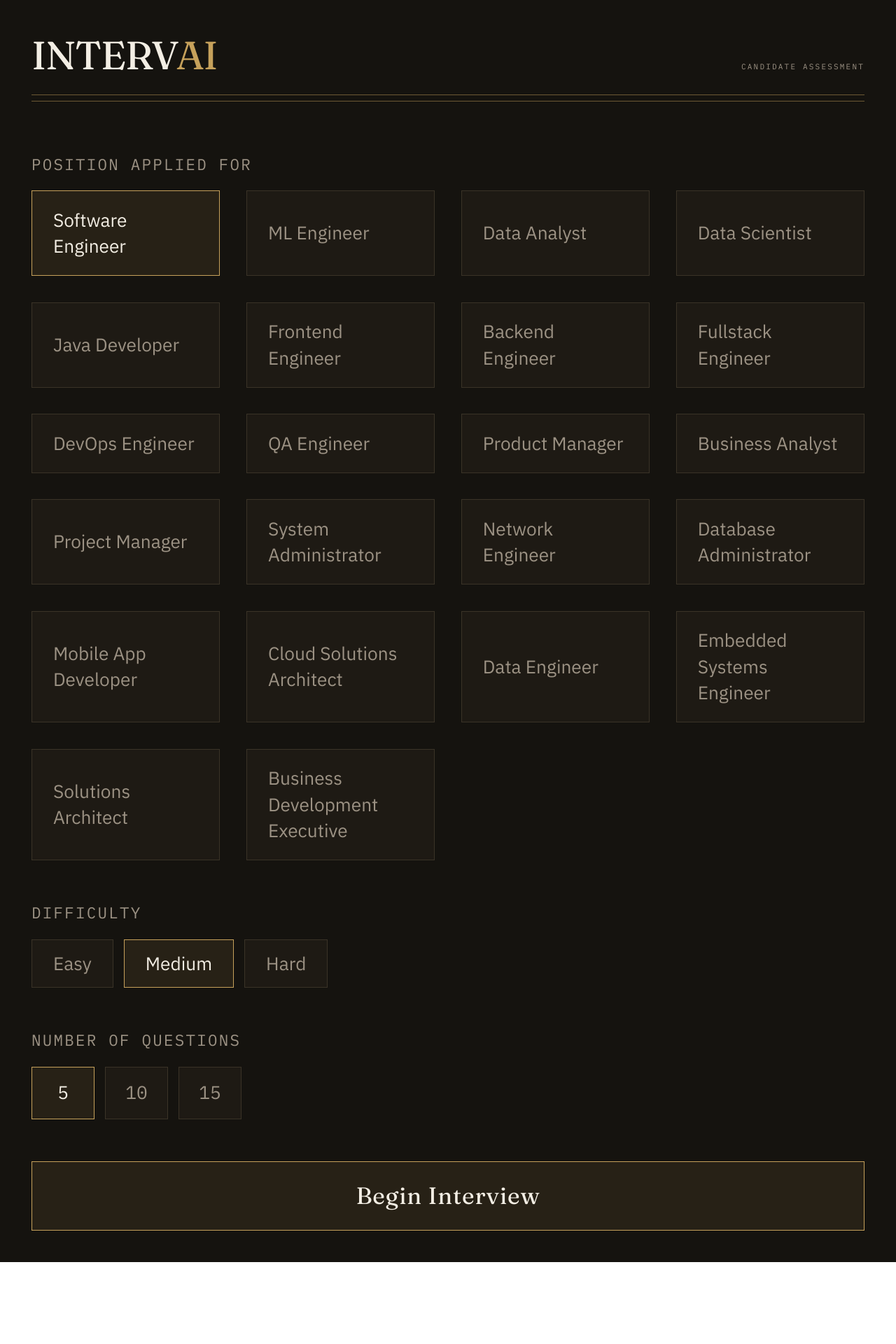
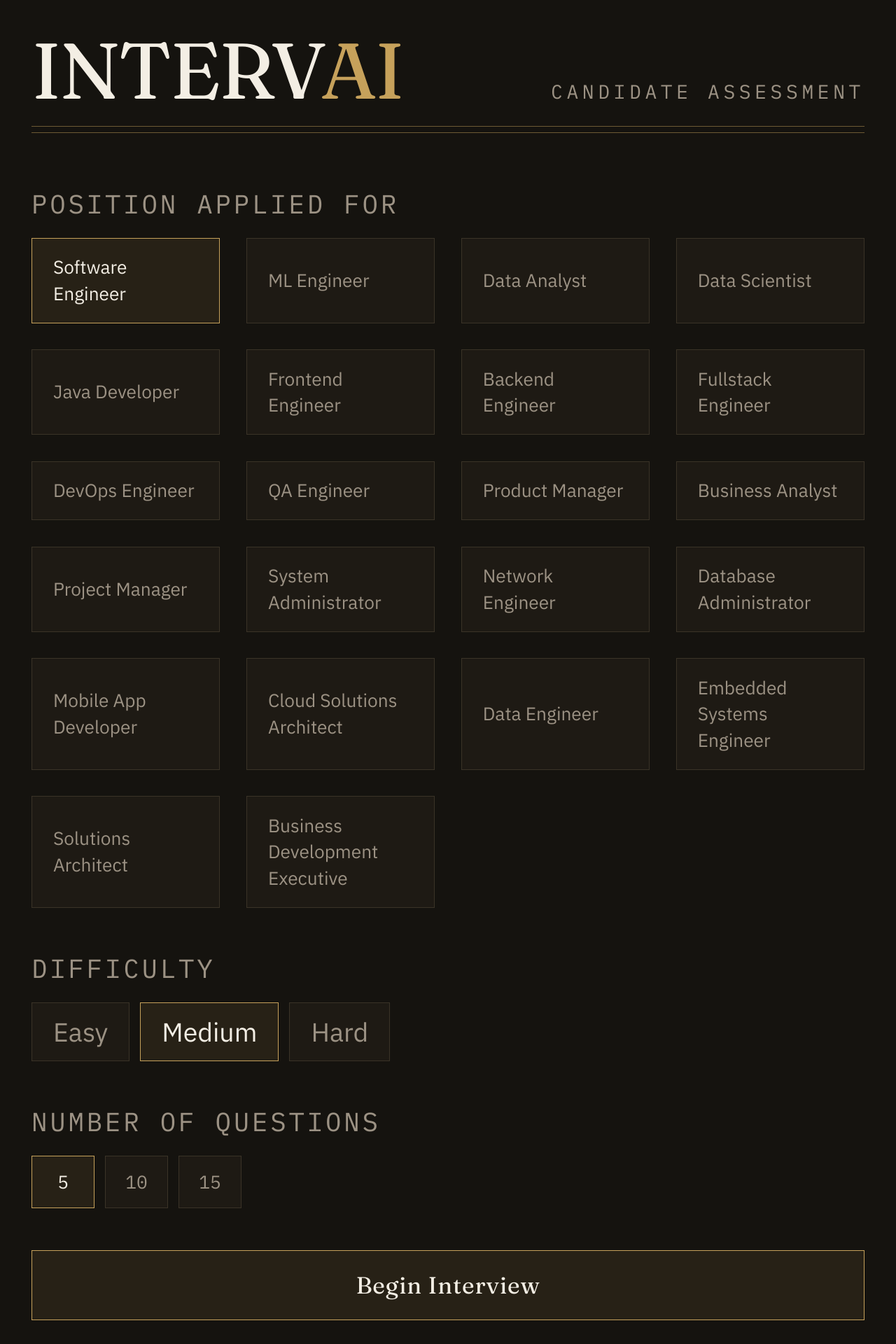
Before and after one commit to VISHNUACHAR2004/IntervAI, a React (Vite) app in the folder frontend/: page / in a window 1280 px wide. Shown: the top 1920 px of the page at 70% size. Before the commit the page ends 1803 px from the top, so only its background shows below. Built offline with nearby package versions, Linux system fonts and the light colour scheme.

Commit message:
increased the size of the text in the frontend, everything working perfectly

```diff
--- a/frontend/src/App.jsx
+++ b/frontend/src/App.jsx
@@ -191,10 +191,10 @@ function Letterhead() {
   return (
     <div className="mb-10">
       <div className="flex items-baseline justify-between">
-        <h1 className="font-display text-3xl tracking-tight text-parchment">
+        <h1 className="font-display text-6xl tracking-tight text-parchment">
           INTERV<span className="text-brass">AI</span>
         </h1>
-        <span className="font-mono text-[11px] tracking-[0.2em] text-muted uppercase">
+        <span className="font-mono text-[28px] tracking-[0.2em] text-muted uppercase">
           Candidate Assessment
         </span>
       </div>
@@ -208,7 +208,7 @@ function SetupScreen({ role, setRole, difficulty, setDifficulty, numQuestions, s
   return (
     <div className="space-y-8">
       <div>
-        <p className="font-mono text-xs tracking-widest text-muted uppercase mb-3">Position applied for</p>
+        <p className="font-mono text-xl tracking-widest text-muted uppercase mb-3">Position applied for</p>
         <div className="grid grid-cols-4 gap-5">
           {ROLES.map((r) => (
             <button
@@ -227,13 +227,13 @@ function SetupScreen({ role, setRole, difficulty, setDifficulty, numQuestions, s
       </div>
 
       <div>
-        <p className="font-mono text-xs tracking-widest text-muted uppercase mb-3">Difficulty</p>
+        <p className="font-mono text-xl tracking-widest text-muted uppercase mb-3">Difficulty</p>
         <div className="flex gap-2">
           {DIFFICULTIES.map((d) => (
             <button
               key={d}
               onClick={() => setDifficulty(d)}
-              className={`px-4 py-2 border text-sm transition-colors ${
+              className={`px-4 py-2 border text-xl transition-colors ${
                 difficulty === d
                   ? "border-brass bg-brass/10 text-parchment"
                   : "border-border bg-surface text-muted hover:border-brass/40 hover:text-parchment"
@@ -246,7 +246,7 @@ function SetupScreen({ role, setRole, difficulty, setDifficulty, numQuestions, s
       </div>
 
       <div>
-        <p className="font-mono text-xs tracking-widest text-muted uppercase mb-3">Number of questions</p>
+        <p className="font-mono text-xl tracking-widest text-muted uppercase mb-3">Number of questions</p>
         <div className="flex gap-2">
           {QUESTION_COUNTS.map((n) => (
             <button
```
